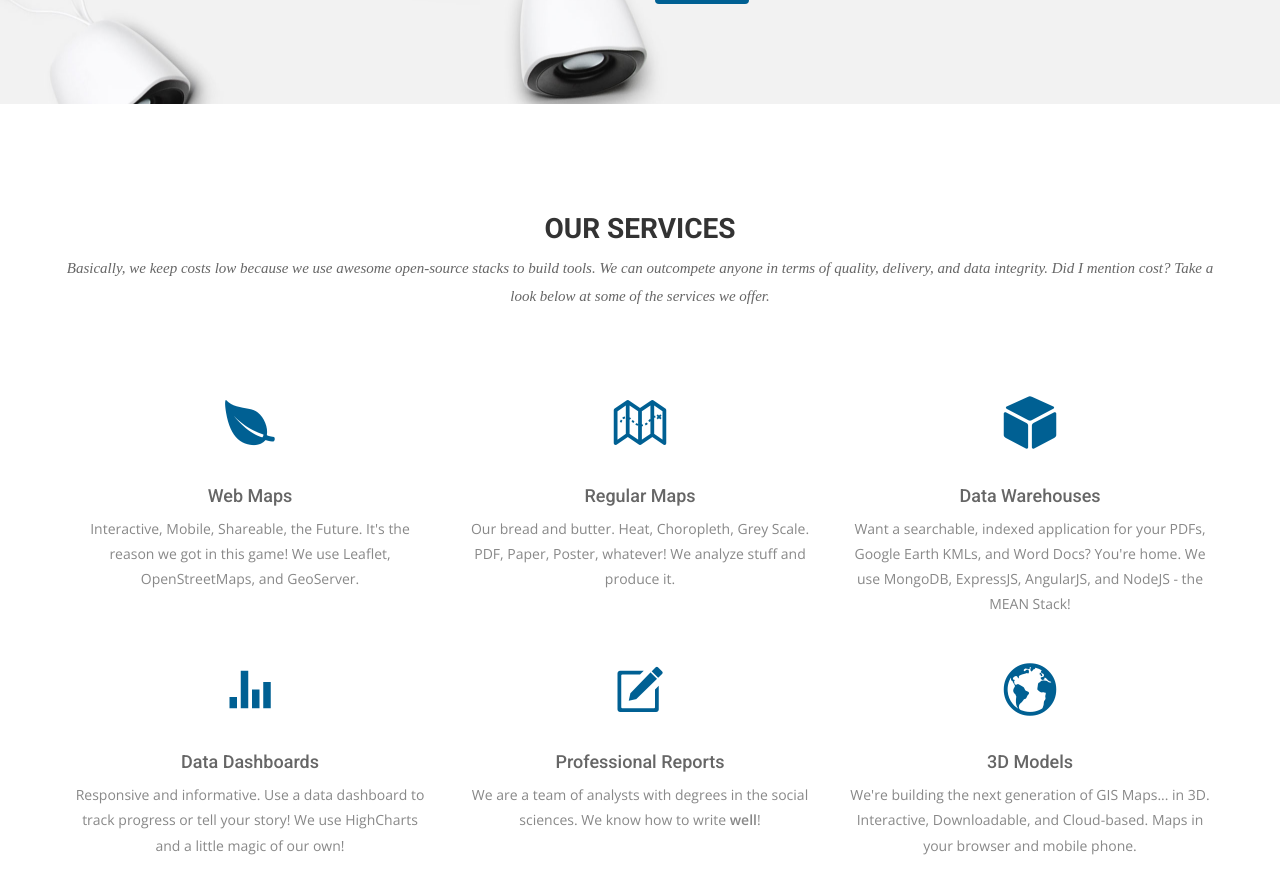
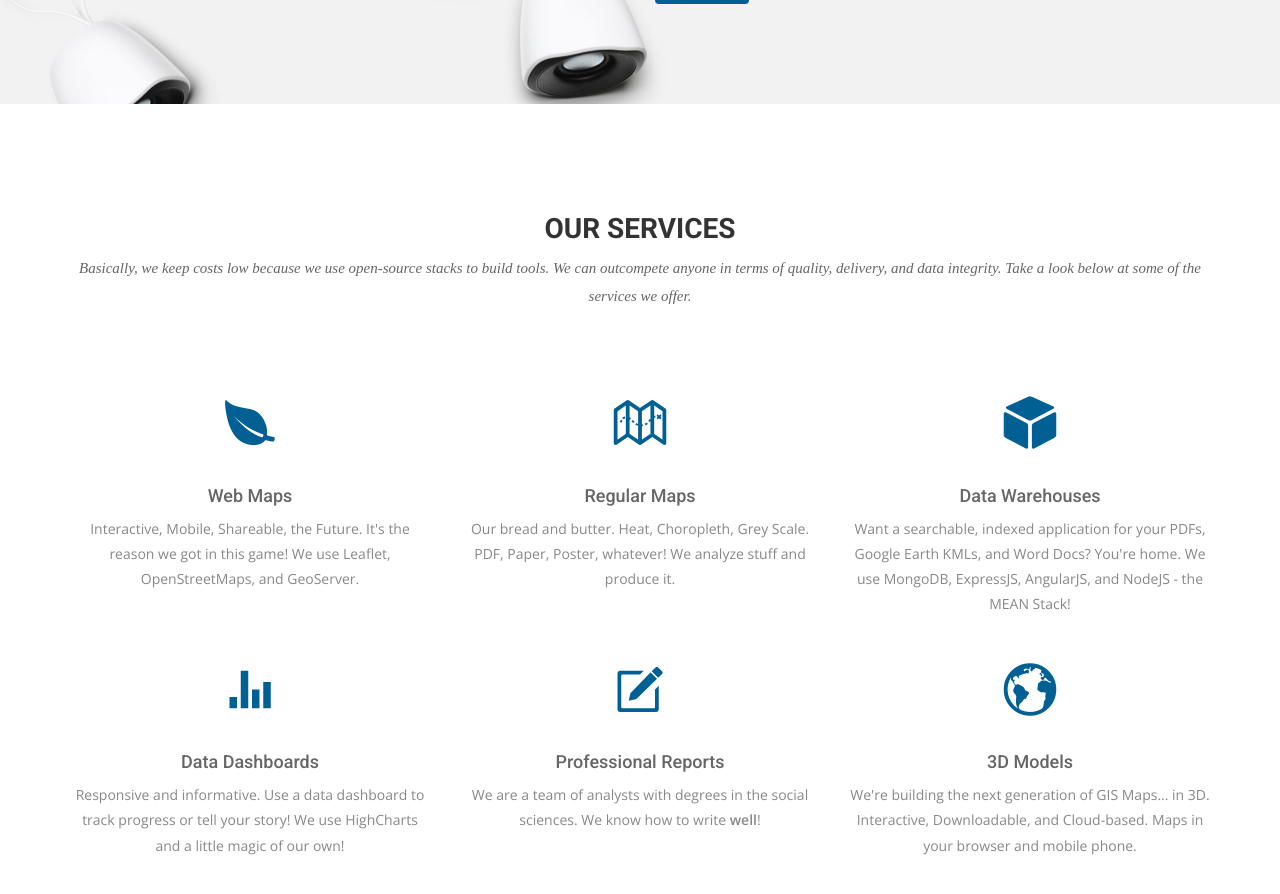
Before and after one commit to nrbrigmon/nrbrigmon.github.io, a Jekyll site: the page built from index.html, in a window 1280 px wide and 900 px high, scrolled down 1415 px. Shown: the top 894 px of the window. Built offline with Jekyll 4.4.1, drawn with Linux system fonts in a browser that asks for light colours; nearby versions of some CDN libraries; some web fonts are replaced.

```diff
--- a/index.html
+++ b/index.html
@@ -59,7 +59,7 @@ permalink: /
     <div class="row">
       <div class="section-title">
         <h2>Our Services</h2>
-        <p>Basically, we keep costs low because we use awesome open-source stacks to build tools. We can outcompete anyone in terms of quality, delivery, and data integrity. Did I mention cost? Take a look below at some of the services we offer.</p>
+        <p>Basically, we keep costs low because we use open-source stacks to build tools. We can outcompete anyone in terms of quality, delivery, and data integrity. Take a look below at some of the services we offer.</p>
       </div>
     </div>
     <div class="row ">
@@ -91,14 +91,14 @@ permalink: /
           <p>Responsive and informative. Use a data dashboard to track progress or tell your story! We use HighCharts and a little magic of our own!</p>
         </div>
       </div>
-      <div class="col-sm-12 col-md-4">
+      <div class="col-sm-6 col-md-4">
         <div class="service-item">
           <i class="ion-compose"></i>
           <h4>Professional Reports</h4>
           <p>We are a team of analysts with degrees in the social sciences. We know how to write <b>well</b>!</p>
         </div>
       </div>
-      <div class="col-sm-12 col-md-4">
+      <div class="col-sm-6 col-md-4">
         <div class="service-item">
           <i class="ion-earth"></i>
           <h4>3D Models</h4>
```
Also changed, not shown: _posts/2016-12-13-welcome-internet.md (+1 -2 lines), projects.html (+15 -15 lines), 4 other files.
